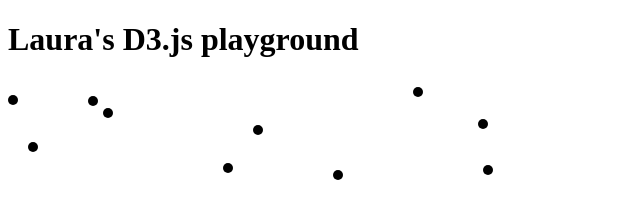
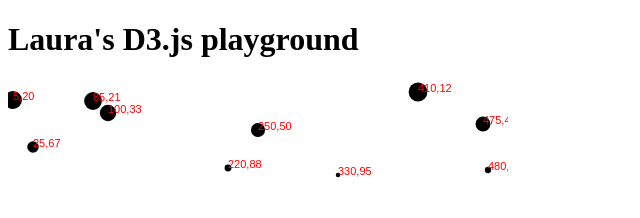
Before and after one commit to andoneve/lwD3_proto, a plain HTML site: page index.html in a window 1280 px wide. Shown: the whole page, without its empty margins (0-640 px from the left). Drawn offline with Linux system fonts and the light colour scheme.

Commit message:
Finished bar chart and labels for bar chart - Chapter 6 finished

```diff
--- a/index.html
+++ b/index.html
@@ -58,7 +58,26 @@
                .attr("cy", function(d) {
                     return d[1];
                })
-               .attr("r", 5);
+               .attr("r", function(d) {
+                    return Math.sqrt(h - d[1]);
+               });
+
+            svg.selectAll("text")
+               .data(dataset)
+               .enter()
+               .append("text")
+               .text(function(d) {
+                    return d[0] + "," + d[1];
+               })
+               .attr("x", function(d) {
+                    return d[0];
+               })
+               .attr("y", function(d) {
+                    return d[1];
+               })
+               .attr("font-family", "sans-serif")
+               .attr("fill", "red")
+               .attr("font-size", "11px");
 
             // d3.select("body").selectAll("div")
             // .data(dataset)
```
